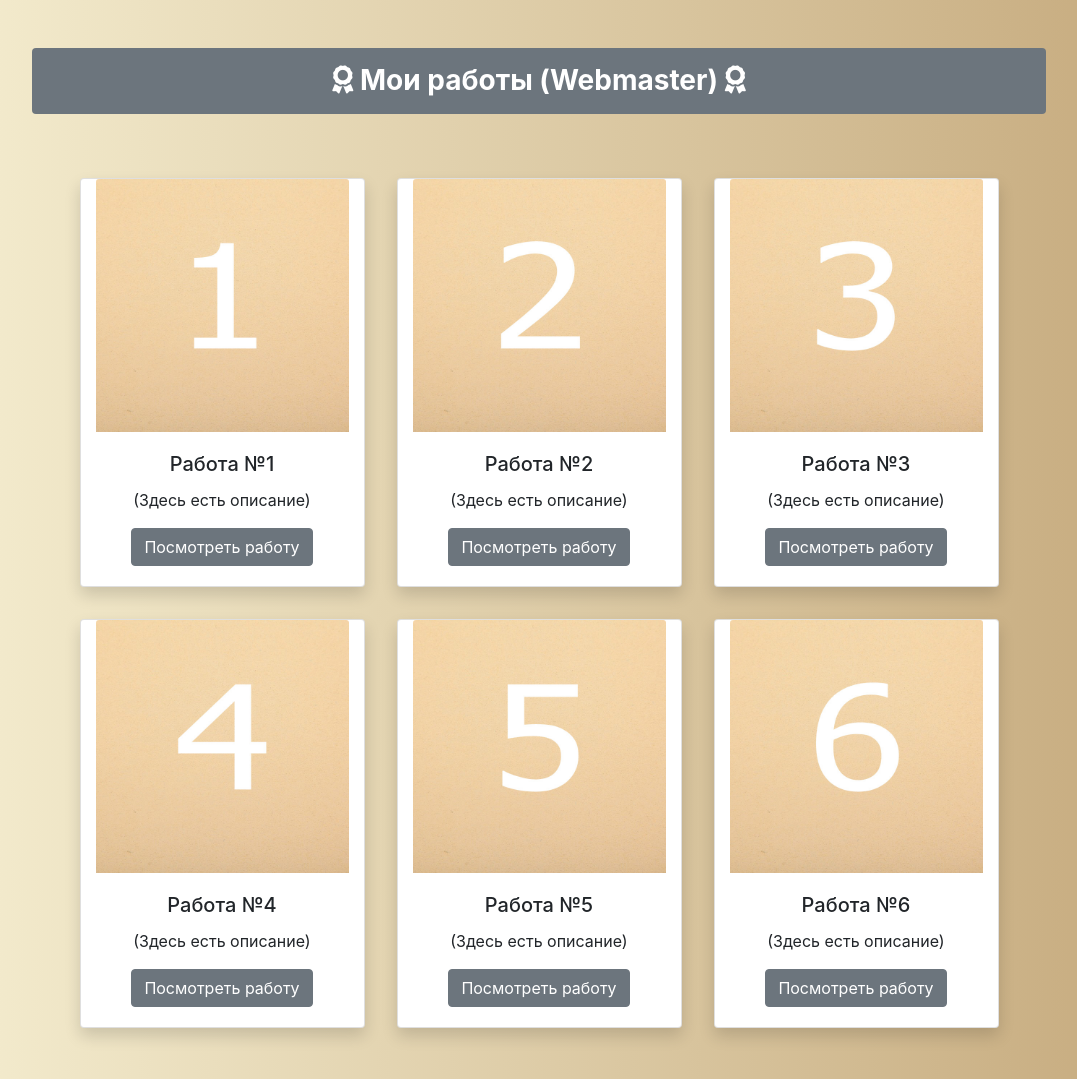
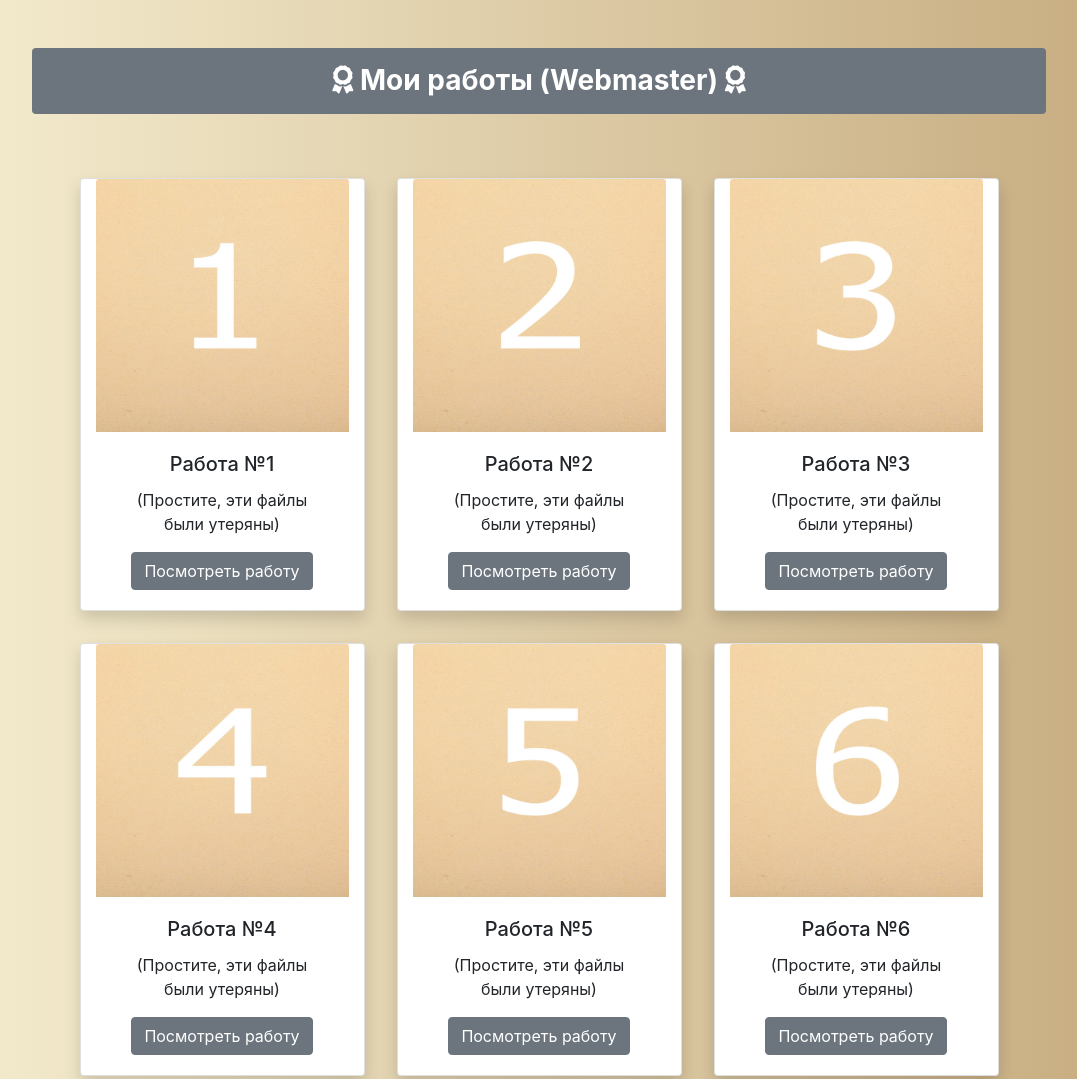
Before and after one commit to verashep/verashep.github.io, a plain HTML site: page index.html in a window 1280 px wide. Shown: the top 1079 px of the page, without its empty margins (101-1178 px from the left). Drawn offline with nearby package versions, Linux system fonts and the light colour scheme.

Commit message:
Update index.html

```diff
--- a/index.html
+++ b/index.html
@@ -34,7 +34,7 @@
           <div class="card-body">
             <h5 class="card-title">Работа №1</h5>
             <p class="card-text">
-                (Здесь есть описание)
+                (Простите, эти файлы были утеряны)
             </p>
             <a href="#" class="btn btn-secondary">Посмотреть работу</a>
           </div>
@@ -45,7 +45,7 @@
           <div class="card-body">
             <h5 class="card-title">Работа №2</h5>
             <p class="card-text">
-                (Здесь есть описание)
+                (Простите, эти файлы были утеряны)
             </p>
             <a href="#" class="btn btn-secondary">Посмотреть работу</a>
           </div>
@@ -56,7 +56,7 @@
           <div class="card-body">
             <h5 class="card-title">Работа №3</h5>
             <p class="card-text">
-                (Здесь есть описание)
+                (Простите, эти файлы были утеряны)
             </p>
             <a href="#" class="btn btn-secondary">Посмотреть работу</a>
           </div>
@@ -67,7 +67,7 @@
           <div class="card-body">
             <h5 class="card-title">Работа №4</h5>
             <p class="card-text">
-                (Здесь есть описание)
+                (Простите, эти файлы были утеряны)
             </p>
             <a href="#" class="btn btn-secondary">Посмотреть работу</a>
           </div>
@@ -78,7 +78,7 @@
           <div class="card-body">
             <h5 class="card-title">Работа №5</h5>
             <p class="card-text">
-                (Здесь есть описание)
+                (Простите, эти файлы были утеряны)
             </p>
             <a href="#" class="btn btn-secondary">Посмотреть работу</a>
           </div>
@@ -89,7 +89,7 @@
           <div class="card-body">
             <h5 class="card-title">Работа №6</h5>
             <p class="card-text">
-                (Здесь есть описание)
+                (Простите, эти файлы были утеряны)
             </p>
             <a href="#" class="btn btn-secondary">Посмотреть работу</a>
           </div>
```
